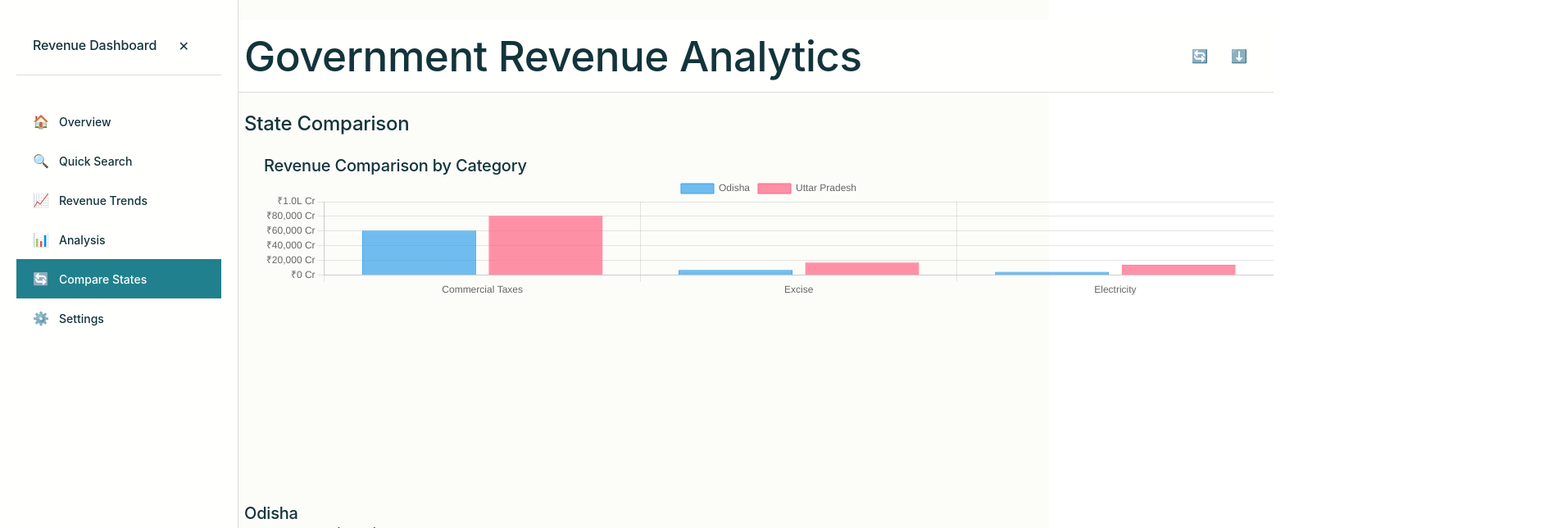
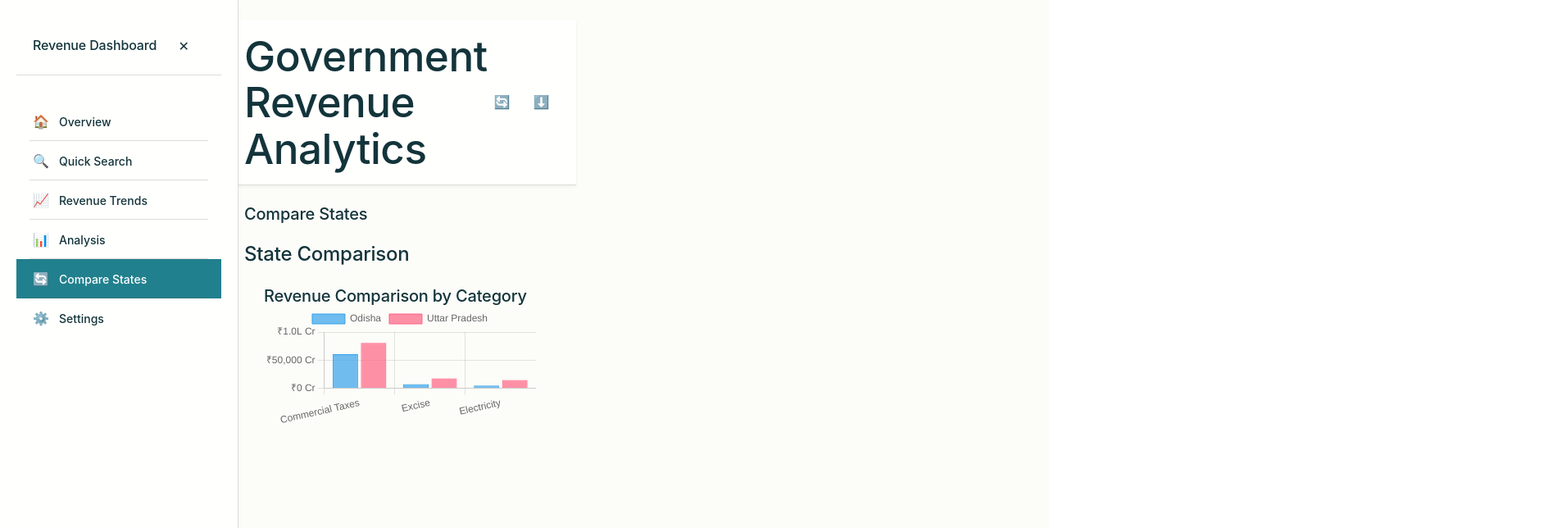
Before and after one commit to tmanas06/State_revenue_analytics, a React (Vite) app: page /compare in a window 1280 px wide. Shown: the top 644 px of the page at 82% size, 1895 px wide, since content can reach past the window. Built offline with nearby package versions, Linux system fonts and the light colour scheme; a web font is replaced by a local one.

Commit message:
compare states issue resolved

```diff
--- a/src/App.js
+++ b/src/App.js
@@ -74,16 +74,17 @@ const AppContent = () => {
   const [activeNav, setActiveNav] = useState(location.pathname.substring(1) || 'overview');
   const charts = useMemo(() => ({}), []);
 
-  // Update active nav when location changes
+  // Set active nav based on current route
   useEffect(() => {
-    const path = location.pathname === '/' ? 'overview' : location.pathname.substring(1);
-    setActiveNav(path);
-
-    // Close sidebar on mobile when navigating
-    if (window.innerWidth <= 768) {
-      setIsSidebarOpen(false);
+    const currentPath = location.pathname === '/' ? 'overview' : location.pathname.substring(1);
+    setActiveNav(currentPath);
+    // Update document title
+    const currentPage = navItems.find(item => item.id === currentPath);
+    if (currentPage) {
+      document.title = `${currentPage.label} | Government Revenue Dashboard`;
     }
   }, [location]);
+
 
   // Handle window resize
   useEffect(() => {
@@ -223,6 +224,8 @@ const AppContent = () => {
             <Route
               path="/"
               element={
+                <>
+                  <h1 className="page-title">Overview</h1>
                   <Overview
                     currentStateFilter={currentStateFilter}
                     setCurrentStateFilter={setCurrentStateFilter}
@@ -231,44 +234,74 @@ const AppContent = () => {
                     revenueData={revenueData}
                     charts={charts}
                   />
+                </>
               }
             />
             <Route
               path="/quick-search"
-              element={<QuickSearch revenueData={revenueData} />}
+              element={
+                <>
+                  <h1 className="page-title">Quick Search</h1>
+                  <QuickSearch revenueData={revenueData} />
+                </>
+              }
             />
             <Route
               path="/trends"
               element={
+                <>
+                  <h1 className="page-title">Revenue Trends</h1>
                   <RevenueTrends
                     currentStateFilter={currentStateFilter}
                     currentYearRange={currentYearRange}
                     revenueData={revenueData}
                     charts={charts}
                   />
+                </>
               }
             />
             <Route
               path="/analysis"
               element={
+                <>
+                  <h1 className="page-title">Analysis</h1>
                   <Analysis
                     currentStateFilter={currentStateFilter}
                     revenueData={revenueData}
                     charts={charts}
                   />
+                </>
               }
             />
             <Route
               path="/compare"
               element={
+                <>
+                  <h1 className="page-title">Compare States</h1>
                   <CompareStates
-                  currentStateFilter={currentStateFilter}
                     revenueData={revenueData}
+                    yearColumns={yearColumns}
+                    formatCurrency={formatCurrency}
+                    formatPercentage={formatPercentage}
                     charts={charts}
                   />
+                </>
               }
             />
-            <Route path="/settings" element={<Settings />} />
+            <Route
+              path="/settings"
+              element={
+                <>
+                  <h1 className="page-title">Settings</h1>
+                  <Settings
+                    currentStateFilter={currentStateFilter}
+                    setCurrentStateFilter={setCurrentStateFilter}
+                    currentYearRange={currentYearRange}
+                    setCurrentYearRange={setCurrentYearRange}
+                  />
+                </>
+              }
+            />
           </Routes>
         </div>
       </main>
--- a/src/components/CompareStates.js
+++ b/src/components/CompareStates.js
@@ -1,19 +1,30 @@
-import React, { useEffect } from 'react';
+import React, { useEffect, useRef } from 'react';
 import { createStateComparisonChart } from '../utils/chartUtils';
 
-const CompareStates = ({ currentStateFilter, revenueData, charts }) => {
+const CompareStates = ({ currentStateFilter, revenueData, charts = {} }) => {
+  const chartInstance = useRef(null);
   useEffect(() => {
-    // Always show both states for comparison
-    const yearColumns = ['FY17', 'FY18', 'FY19', 'FY20', 'FY21', 'FY22', 'FY23', 'FY24', 'FY25-RE', 'FY26-BE'];
-    const years = yearColumns.slice(0, 9); // Default to all years
+    if (!revenueData || revenueData.length === 0) return;
 
-    // Create chart with both states
-    createStateComparisonChart(revenueData, 'both', years, charts);
+    try {
+      // Always show both states for comparison
+      const yearColumns = ['FY17', 'FY18', 'FY19', 'FY20', 'FY21', 'FY22', 'FY23', 'FY24', 'FY25-RE', 'FY26-BE'];
+      const years = yearColumns.slice(0, 9); // Default to all years
+
+      // Create chart with both states
+      const chart = createStateComparisonChart(revenueData, 'both', years, charts);
+      if (chart) {
+        chartInstance.current = chart;
+      }
+    } catch (error) {
+      console.error('Error creating comparison chart:', error);
+    }
 
     // Cleanup function
     return () => {
-      if (charts.stateComparison) {
-        charts.stateComparison.destroy();
+      if (chartInstance.current) {
+        chartInstance.current.destroy();
+        chartInstance.current = null;
       }
     };
   }, [revenueData, charts]);
--- a/src/style.css
+++ b/src/style.css
@@ -855,10 +855,15 @@
   }
 
   /* Layout */
+  body {
+    overflow-x: hidden;
+  }
+
   .app {
     display: flex;
     min-height: 100vh;
     background-color: var(--color-background);
+    position: relative;
   }
 
   /* Sidebar */
@@ -871,8 +876,13 @@
     background-color: var(--color-surface);
     box-shadow: var(--shadow-md);
     transition: transform 0.3s var(--ease-standard);
-    z-index: 100;
+    z-index: 1000;
     overflow-y: auto;
+    transform: translateX(-100%);
+  }
+
+  .sidebar.open {
+    transform: translateX(0);
   }
 
   .sidebar-header {
@@ -901,6 +911,21 @@
 
   .sidebar-nav li {
     margin: 0;
+    position: relative;
+  }
+
+  .sidebar-nav li::after {
+    content: '';
+    position: absolute;
+    bottom: 0;
+    left: 1rem;
+    right: 1rem;
+    height: 1px;
+    background-color: var(--color-border);
+  }
+
+  .sidebar-nav li:last-child::after {
+    display: none;
   }
 
   .nav-link {
@@ -933,9 +958,21 @@
   /* Main Content */
   .main-content {
     flex: 1;
-    margin-left: 250px;
     min-height: 100vh;
-    transition: margin 0.3s var(--ease-standard);
+    width: 100%;
+    transition: transform 0.3s var(--ease-standard);
+    position: relative;
+    margin-left: 0;
+  }
+
+  @media (min-width: 993px) {
+    .sidebar {
+      transform: translateX(0);
+    }
+    .main-content {
+      margin-left: 250px;
+      width: calc(100% - 250px);
+    }
   }
 
   .top-bar {
@@ -944,6 +981,10 @@
     padding: var(--space-16) var(--space-24);
     background-color: var(--color-surface);
     border-bottom: 1px solid var(--color-border);
+    position: sticky;
+    top: 0;
+    z-index: 100;
+    box-shadow: 0 2px 4px rgba(0, 0, 0, 0.05);
   }
 
   .menu-toggle {
@@ -979,24 +1020,28 @@
 
   .content-container {
     padding: var(--space-24);
+    max-width: 1400px;
+    margin: 0 auto;
+    width: 100%;
+    box-sizing: border-box;
+  }
+
+  /* Page title styles */
+  .page-title {
+    font-size: var(--font-size-2xl);
+    font-weight: var(--font-weight-semibold);
+    margin: 0 0 var(--space-24) 0;
+    color: var(--color-text);
   }
 
   /* Responsive */
   @media (max-width: 992px) {
-    .sidebar {
-      transform: translateX(-100%);
-    }
-
-    .sidebar.open {
-      transform: translateX(0);
-    }
-
-    .main-content {
-      margin-left: 0;
-    }
-
     .menu-toggle {
       display: block;
+    }
+
+    .sidebar.open + .main-content {
+      transform: translateX(250px);
     }
   }
 
--- a/src/utils/chartUtils.js
+++ b/src/utils/chartUtils.js
@@ -153,9 +153,14 @@ export const createRevenueCompositionChart = (filteredData, charts) => {
 };
 
 // Create state comparison chart
-export const createStateComparisonChart = (data, stateFilter, years, charts) => {
+export const createStateComparisonChart = (data, stateFilter, years, charts = {}) => {
   const ctx = document.getElementById('stateComparisonChart')?.getContext('2d');
-  if (!ctx) return;
+  if (!ctx) return null;
+
+  // Initialize charts object if not provided
+  if (!charts.stateComparison) {
+    charts.stateComparison = null;
+  }
 
   // Filter data based on state filter
   let filteredData = [...data];
@@ -192,12 +197,13 @@ export const createStateComparisonChart = (data, stateFilter, years, charts) =>
   }));
 
   // Destroy existing chart if it exists
-  if (charts.stateComparison) {
+  if (charts.stateComparison && typeof charts.stateComparison.destroy === 'function') {
     charts.stateComparison.destroy();
   }
 
+  try {
     // Create new chart
-  charts.stateComparison = new Chart(ctx, {
+    const chart = new Chart(ctx, {
       type: 'bar',
       data: {
         labels: types,
@@ -228,6 +234,13 @@ export const createStateComparisonChart = (data, stateFilter, years, charts) =>
         }
       }
     });
+
+    charts.stateComparison = chart;
+    return chart;
+  } catch (error) {
+    console.error('Error creating comparison chart:', error);
+    return null;
+  }
 };
 
 // Create growth rate chart
```
Lines whose indentation alone changed are shown as unchanged.
